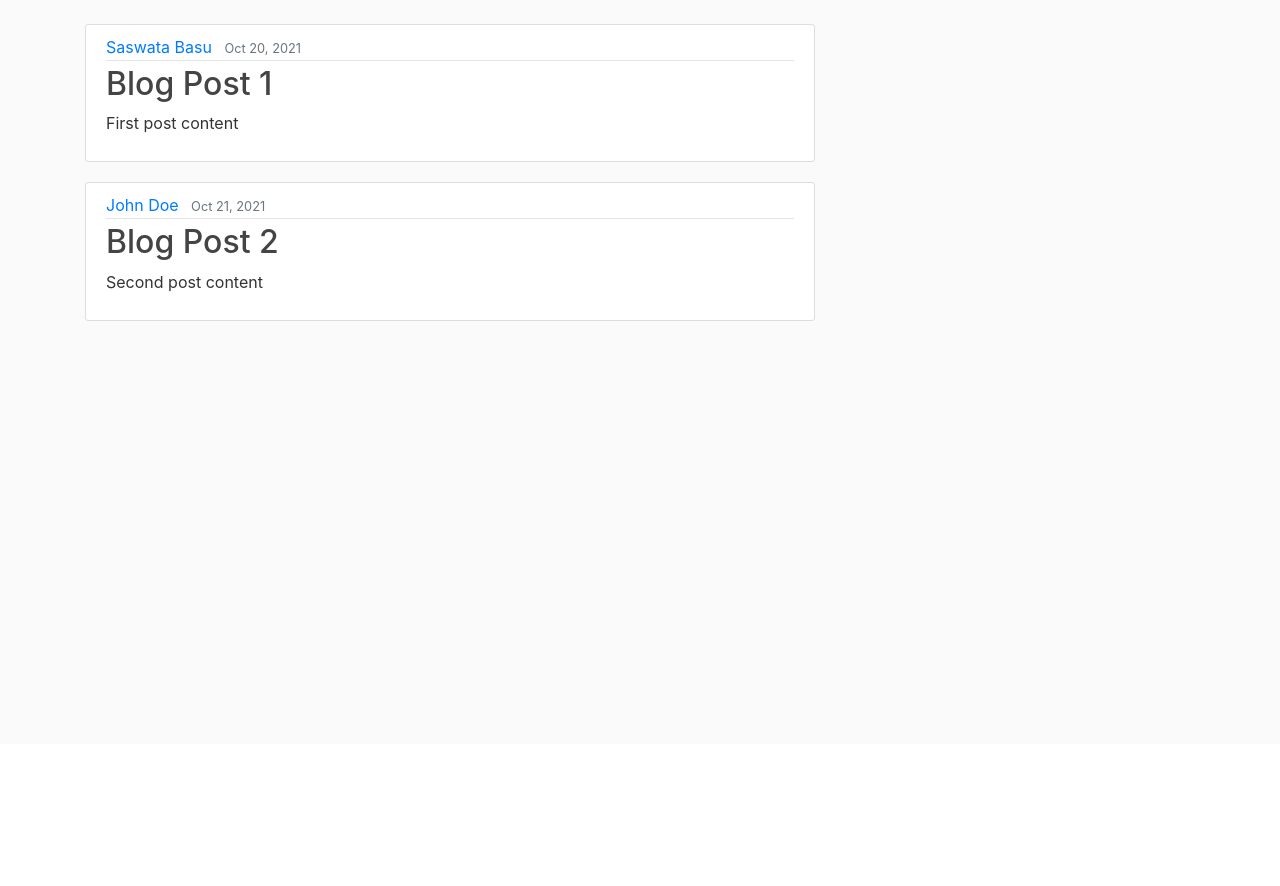
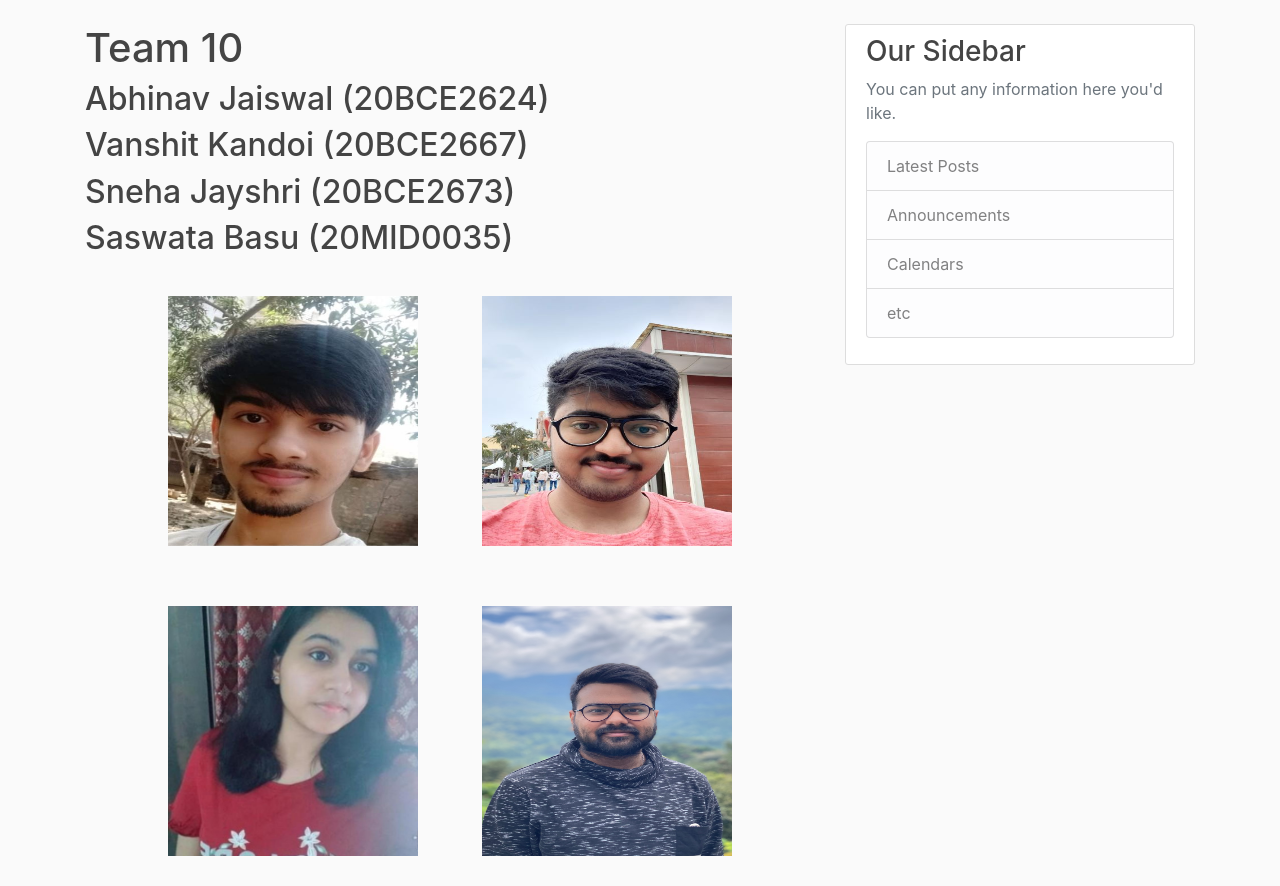
Before and after one commit to saswatabasu23/BioProj, a Flask app: page / in a window 1280 px wide. Shown: the part 56-942 px from the top of the page. Before the commit the page ends 377 px from the top, so only its background shows below. Run offline with Flask 2, Linux system fonts and the light colour scheme; some libraries are stand-ins or nearby versions.

Commit message:
routes updated

```diff
--- a/flaskblog/static/main.css
+++ b/flaskblog/static/main.css
@@ -4,7 +4,12 @@ body {
   margin-top: 5rem;
 }
 
-h1, h2, h3, h4, h5, h6 {
+h1,
+h2,
+h3,
+h4,
+h5,
+h6 {
   color: #444444;
 }
 
@@ -78,3 +83,16 @@ a.article-title:hover {
 .account-heading {
   font-size: 2.5rem;
 }
+
+.pics {
+  display: flex;
+  align-items: center;
+  justify-content: center;
+  flex-direction: column;
+}
+
+img {
+  height: 250px;
+  width: 250px;
+  margin: 30px;
+}
--- a/flaskblog/templates/home.html
+++ b/flaskblog/templates/home.html
@@ -1,7 +1,7 @@
 {% extends "layout.html" %}
 {% block content %}
-    {% for post in posts %}
-        <article class="media content-section">
+{% for post in posts %}
+<!--   <article class="media content-section">
           <div class="media-body">
             <div class="article-metadata">
               <a class="mr-2" href="#">{{ post.author }}</a>
@@ -10,6 +10,28 @@
             <h2><a class="article-title" href="#">{{ post.title }}</a></h2>
             <p class="article-content">{{ post.content }}</p>
           </div>
-        </article>
-    {% endfor %}
+        </article> -->
+
+
+
+
+{% endfor %}
+<h1>Team 10</h1>
+<h2>Abhinav Jaiswal (20BCE2624) </h2>
+<h2> Vanshit Kandoi (20BCE2667) </h2>
+<h2> Sneha Jayshri (20BCE2673)</h2>
+<h2> Saswata Basu (20MID0035)</h2>
+<div class="pics">
+  <div>
+
+    <img src="../static/imgs/1.png" alt="">
+    <img src="../static/imgs/2.png" alt="">
+  </div>
+
+  <div>
+    <img src="../static/imgs/3.jpeg" alt="">
+    <img src="../static/imgs/4.jpeg" alt="">
+  </div>
+
+</div>
 {% endblock content %}
--- a/flaskblog/templates/layout.html
+++ b/flaskblog/templates/layout.html
@@ -61,7 +61,7 @@
         {% endwith %}
         {% block content %}{% endblock %}
       </div>
-      <!-- <div class="col-md-4">
+      <div class="col-md-4">
         <div class="content-section">
           <h3>Our Sidebar</h3>
           <p class='text-muted'>You can put any information here you'd like.
@@ -72,7 +72,7 @@
               <li class="list-group-item list-group-item-light">etc</li>
             </ul>
           </p>
-          </div> -->
+        </div>
       </div>
     </div>
   </main>
```
Also changed, not shown: flaskblog/templates/about.html (+10 -1 lines), flaskblog/site.db, flaskblog/static/imgs/1.png (added), flaskblog/static/imgs/2.png (added), flaskblog/static/imgs/3.jpeg (added), flaskblog/static/imgs/4.jpeg (added), flaskblog/static/profile_pics/63a6d3bc06f00e17.jpg (added), flaskblog/static/profile_pics/70d4c665048af2a0.png (added), flaskblog/static/profile_pics/d7366d8975fa8f69.jpg (added), flaskblog/static/profile_pics/f531f2bf7bc99307.png (added), 4 other files. Lines whose indentation alone changed are shown as unchanged.
